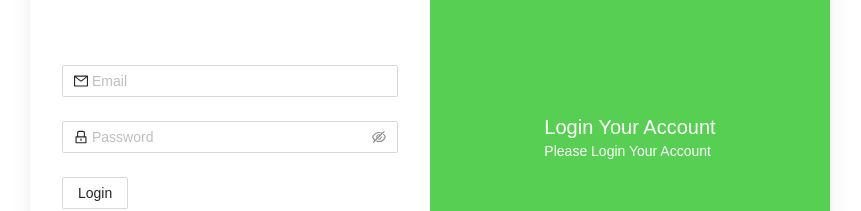
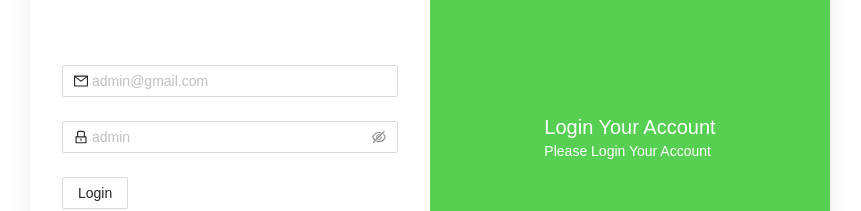
Before and after one commit to xander-zero/food-website, a Next.js app: page /auth/login in a window 1280 px wide. Shown: the part 263-474 px from the top of the page, without its empty margins (210-1071 px from the left). Built offline with nearby package versions, Linux system fonts and the light colour scheme.

Commit message:
fix:fixed login bug

```diff
--- a/src/template/auth/Login/index.js
+++ b/src/template/auth/Login/index.js
@@ -34,7 +34,7 @@ export function LoginForm() {
           },
         ]}
       >
-        <Input prefix={<MailOutlined />} placeholder="Email" />
+        <Input prefix={<MailOutlined />} placeholder="admin@gmail.com" />
       </Form.Item>
       <Form.Item
         name="password"
@@ -45,7 +45,7 @@ export function LoginForm() {
           },
         ]}
       >
-        <Input.Password prefix={<LockOutlined />} placeholder="Password" />
+        <Input.Password prefix={<LockOutlined />} placeholder="admin" />
       </Form.Item>
 
       <Form.Item style={{ marginBottom: 0 }}>
```
